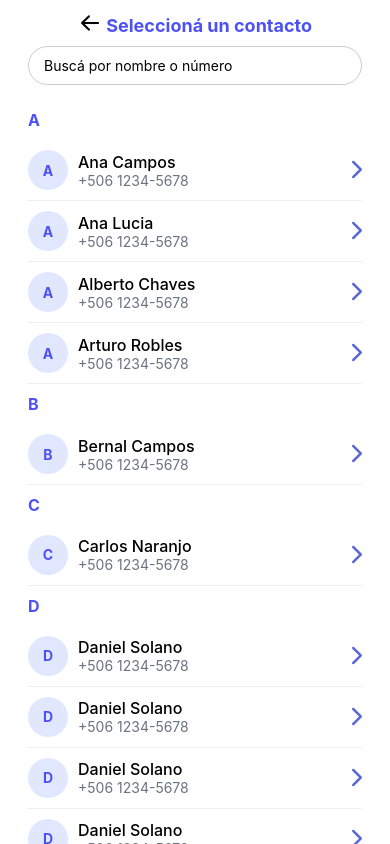
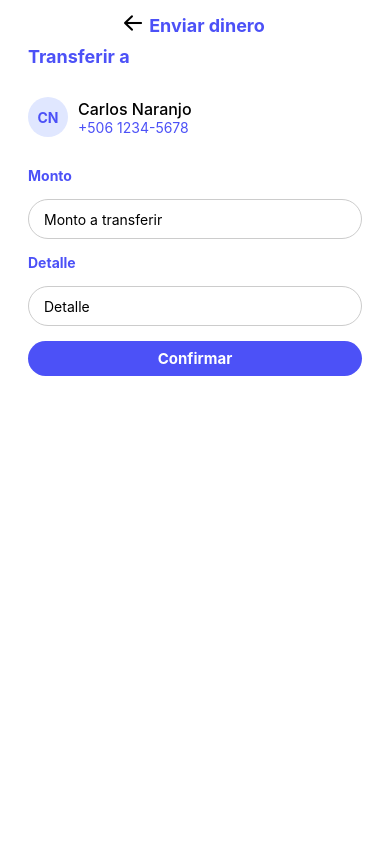
Before and after one commit to diegoTech14/SinpeFrontend, a React Native app in the folder frontendApp/: screen / in a window 390 px wide. Built offline with nearby package versions, Linux system fonts and the light colour scheme.

Commit message:
Feature: Send money view

```diff
--- a/frontendApp/App.tsx
+++ b/frontendApp/App.tsx
@@ -2,13 +2,13 @@ import { View, StyleSheet, ScrollView } from "react-native";
 import Account from "./src/components/Account/Account";
 import { SafeAreaProvider } from "react-native-safe-area-context";
 import ContactsScreen from "./src/components/Contacts/Contacts";
-
+import MoneyData from "./src/components/Money/SetMoneyData";
 
 export default function App() {
   return (
     <SafeAreaProvider>
         <View style={styles.container}>
-          <ContactsScreen />
+          <MoneyData />
         </View>
     </SafeAreaProvider>
   );
--- a/frontendApp/src/components/Contacts/ContactList.tsx
+++ b/frontendApp/src/components/Contacts/ContactList.tsx
@@ -3,7 +3,6 @@ import {
   View,
   Text,
   StyleSheet,
-  TextInput,
   SectionList,
   TouchableOpacity,
 } from "react-native";
--- a/frontendApp/src/components/Contacts/Contacts.tsx
+++ b/frontendApp/src/components/Contacts/Contacts.tsx
@@ -1,5 +1,5 @@
 import React from "react";
-import { View, Text, StyleSheet, TextInput } from "react-native";
+import { View, Text, StyleSheet, } from "react-native";
 import {
   SafeAreaProvider,
   useSafeAreaInsets,
@@ -38,51 +38,7 @@ const styles = StyleSheet.create({
     color: "#4C51F7",
     marginVertical: 10,
     textAlign: "center",
-  },
-  searchInput: {
-    height: 40,
-    borderColor: "#ccc",
-    borderWidth: 1,
-    borderRadius: 20,
-    paddingHorizontal: 15,
-    marginBottom: 15,
-  },
-  sectionHeader: {
-    fontSize: 16,
-    fontWeight: "bold",
-    color: "#4C51F7",
-    marginVertical: 10,
-  },
-  contactItem: {
-    flexDirection: "row",
-    alignItems: "center",
-    paddingVertical: 10,
-    borderBottomWidth: 1,
-    borderBottomColor: "#eee",
-  },
-  iconContainer: {
-    width: 40,
-    height: 40,
-    borderRadius: 20,
-    backgroundColor: "#E0E7FF",
-    alignItems: "center",
-    justifyContent: "center",
-    marginRight: 10,
-  },
-  iconText: {
-    color: "#4C51F7",
-    fontWeight: "bold",
-  },
-  name: {
-    fontSize: 16,
-    fontWeight: "500",
-  },
-  phone: {
-    color: "#6B7280",
-  },
-  chevron: {
-    marginLeft: "auto",
-  },
+  }
 });
 
 export default ContactsScreen;
--- /dev/null
+++ b/frontendApp/src/components/Money/SetMoneyData.tsx
@@ -0,0 +1,129 @@
+import React from "react";
+import {
+  SafeAreaProvider,
+  useSafeAreaInsets,
+} from "react-native-safe-area-context";
+import {
+  View,
+  Text,
+  StyleSheet,
+  TouchableOpacity,
+  TextInput,
+  Alert,
+} from "react-native";
+import AntDesign from "@expo/vector-icons/AntDesign";
+
+const onPressButton = () => {
+  Alert.alert("¡Botón presionado!");
+};
+
+const MoneyData = () => {
+  const insets = useSafeAreaInsets();
+
+  return (
+    <SafeAreaProvider>
+      <View style={[styles.container, { paddingTop: insets.top }]}>
+        <Text style={styles.title}>
+          <AntDesign name="arrowleft" size={24} color="black" /> Enviar dinero{" "}
+        </Text>
+        <Text style={styles.transferTitle}>Transferir a</Text>
+        <TouchableOpacity style={styles.contactItem}>
+          <View style={styles.iconContainer}>
+            <Text style={styles.iconText}>CN</Text>
+          </View>
+          <View>
+            <Text style={styles.name}>Carlos Naranjo</Text>
+            <Text style={styles.phone}>+506 1234-5678</Text>
+          </View>
+        </TouchableOpacity>
+        <Text style={styles.label}>Monto</Text>
+        <TextInput
+          placeholder="Monto a transferir"
+          style={styles.searchInput}
+        />
+        <Text style={styles.label}>Detalle</Text>
+        <TextInput placeholder="Detalle" style={styles.searchInput} />
+        <View>
+            <TouchableOpacity style={styles.button}>
+                <Text style={styles.buttonText}>
+                    Confirmar
+                </Text>
+            </ TouchableOpacity>
+        </View>
+      </View>
+    </SafeAreaProvider>
+  );
+};
+
+const styles = StyleSheet.create({
+  container: {
+    flex: 1,
+    paddingHorizontal: 16,
+    backgroundColor: "#fff",
+  },
+  transferTitle: {
+    color: "#4C51F7",
+    fontWeight: "bold",
+    fontSize: 18,
+  },
+  label: {
+    color: "#4C51F7",
+    fontWeight: "bold",
+    marginBottom: 15,
+  },
+  title: {
+    fontSize: 18,
+    fontWeight: "bold",
+    color: "#4C51F7",
+    marginVertical: 10,
+    textAlign: "center",
+  },
+  contactItem: {
+    flexDirection: "row",
+    alignItems: "center",
+    marginTop: 30,
+    marginBottom: 30,
+  },
+  iconContainer: {
+    width: 40,
+    height: 40,
+    borderRadius: 20,
+    backgroundColor: "#E0E7FF",
+    alignItems: "center",
+    justifyContent: "center",
+    marginRight: 10,
+  },
+  searchInput: {
+    height: 40,
+    borderColor: "#ccc",
+    borderWidth: 1,
+    borderRadius: 20,
+    paddingHorizontal: 15,
+    marginBottom: 15,
+  },
+  iconText: {
+    color: "#4C51F7",
+    fontWeight: "bold",
+  },
+  name: {
+    fontSize: 16,
+    fontWeight: "500",
+  },
+  phone: {
+    color: "#4C51F7",
+  },
+  button:{
+    backgroundColor:"#4C51F7",
+    borderRadius:20,
+  },
+  buttonText:{
+    textAlign:'center',
+    color:'#fff',
+    padding:8,
+    fontSize:15,
+    fontWeight:"bold"
+
+  }
+});
+
+export default MoneyData;
```
Also changed, not shown: frontendApp/src/components/Contacts/SearchBar.tsx (+4 -4 lines).
